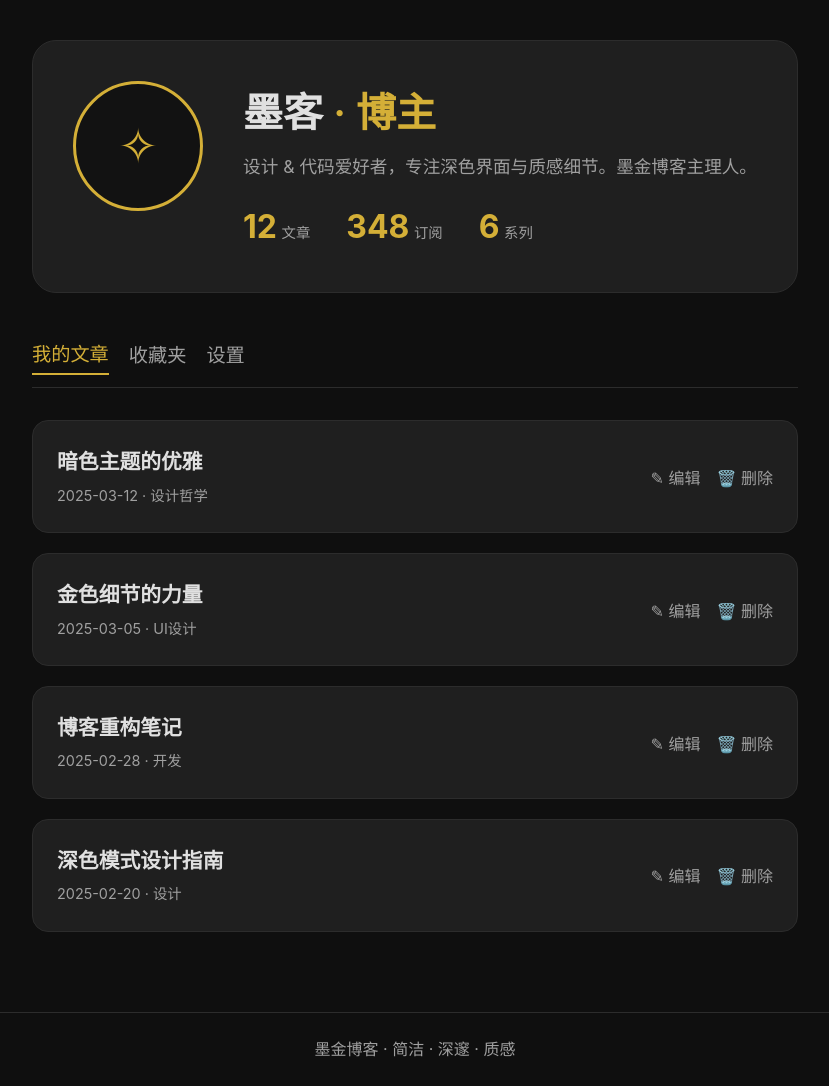
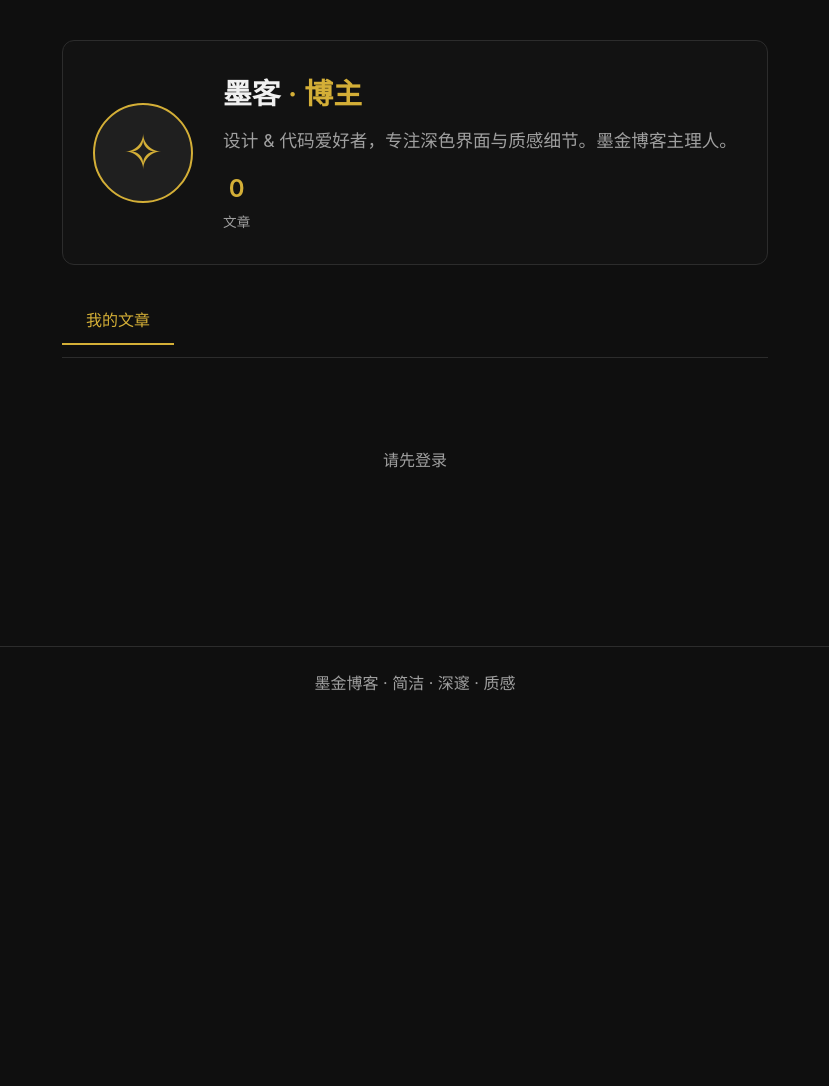
Before and after one commit to wwt1733/Blog_614, a Flask app: page /profile in a window 1280 px wide. Shown: the part 79-1165 px from the top of the page, without its empty margins (225-1054 px from the left). After the commit the page ends 770 px from the top, so only its background shows below. Run offline with Flask 3, Linux system fonts and the light colour scheme.

Commit message:
修改个人主页显示内容“
exit

```diff
--- a/app.py
+++ b/app.py
@@ -121,9 +121,75 @@ def pub():
         return jsonify({"result":True, "msg":None, "blog_id": blog.id})
 
 
-@app.route('/profile')
+@app.route('/profile', methods=['GET'])
 def profile():
     return render_template('profile.html')
+
+@app.route('/api/user/posts', methods=['GET'])
+def get_user_posts():
+    if 'user_id' not in session:
+        return jsonify({"result": False, "msg":"请先登录"})
+    posts = db.session.query(Blog).filter(Blog.publisher_id == session['user_id']).order_by(Blog.pub_date.desc()).all()
+    posts_list = []
+    for post in posts:
+        posts_list.append({
+            'id':post.id,
+            'title':post.title,
+            'content':post.content,
+            'pub_date':post.pub_date,
+            'category':post.category.name,
+        })
+    return jsonify({"result":True, "msg":None, "posts": posts_list})
+
+@app.route('/api/post/<int:post_id>', methods=['GET'])
+def get_post(post_id):
+    if 'user_id' not in session:
+        return jsonify({"result":False, "msg":"请先登录"})
+
+    post = db.session.get(Blog, post_id)
+    if not post:
+        return jsonify({"result":False, "msg":"文章不存在"})
+
+    return jsonify({
+        "result":True,
+        "post": {
+            "id": post.id,
+            "title": post.title,
+            "content": post.content,
+            "pub_date": post.pub_date.strftime('%Y-%m-%d'),
+            "category": post.category.name,
+        }
+    })
+
+
+@app.route('/api/post/<int:post_id>', methods=['PUT'])
+def update_post(post_id):
+    if 'user_id' not in session:
+        return jsonify({"result":False, "msg":"请先登录"})
+
+    post = db.session.get(Blog, post_id)
+
+    data = request.get_json()
+    title = data.get('title')
+    content = data.get('content')
+    category_name = data.get('category')
+
+    post.title = title
+    post.content = content
+
+    db.session.commit()
+    return jsonify({"result":True, "msg":None})
+
+@app.route('/api/post/<int:post_id>', methods=['DELETE'])
+def delete_post(post_id):
+    if 'user_id' not in session:
+        return jsonify({"result":False, "msg":"请先登录"})
+
+    post = db.session.get(Blog, post_id)
+    db.session.delete(post)
+    db.session.commit()
+    return jsonify({"result":True, "msg":None})
+
 
 
 if __name__ == '__main__':
--- a/static/js/main.js
+++ b/static/js/main.js
@@ -405,8 +405,210 @@ function initPublishPage() {
 
 // 个人主页初始化
 function initProfilePage() {
-    // 个人主页的特定初始化逻辑
+    loadUserPosts();
+    loadUserInfo();
 }
+
+// 加载用户信息
+async function loadUserInfo() {
+    const { getCurrentUser } = await import('./modules/auth.js');
+    const data = await getCurrentUser();
+
+    if (data.is_logged_in) {
+        const profileName = document.getElementById('profileName');
+        const profileAvatar = document.getElementById('profileAvatar');
+
+        if (profileName) {
+            profileName.textContent = data.user.username;
+        }
+
+        if (profileAvatar) {
+            if (data.user.avatar) {
+                profileAvatar.innerHTML = `<img src="${data.user.avatar}" alt="头像">`;
+            } else {
+                profileAvatar.textContent = '✧';
+            }
+        }
+    }
+}
+
+// 加载用户文章
+async function loadUserPosts() {
+    const postsContainer = document.getElementById('postsContainer');
+
+    try {
+        const response = await fetch('/api/user/posts');
+        const data = await response.json();
+
+        if (!data.result) {
+            postsContainer.innerHTML = `<div class="empty-posts">${data.msg || '加载失败'}</div>`;
+            return;
+        }
+
+        const posts = data.posts;
+        const postCount = document.getElementById('postCount');
+        if (postCount) {
+            postCount.textContent = posts.length;
+        }
+
+        if (posts.length === 0) {
+            postsContainer.innerHTML = `
+                <div class="empty-posts">
+                    <p>还没有发布过文章</p>
+                    <a href="/pub" style="color: var(--gold);">去发布第一篇</a>
+                </div>
+            `;
+            return;
+        }
+
+        // 渲染文章列表
+        postsContainer.innerHTML = `
+            <div class="my-posts">
+                ${posts.map(post => `
+                    <div class="post-item" data-post-id="${post.id}">
+                        <div class="post-info">
+                            <h4>${escapeHtml(post.title)}</h4>
+                            <div class="post-date">${post.pub_date}</div>
+                        </div>
+                        <div class="post-actions">
+                            <button class="edit-btn" onclick="window.editPostById(${post.id})">✎ 编辑</button>
+                            <button class="delete-btn" onclick="window.deletePostById(${post.id}, '${escapeHtml(post.title)}')">🗑️ 删除</button>
+                        </div>
+                    </div>
+                `).join('')}
+            </div>
+        `;
+
+    } catch (error) {
+        console.error('加载文章失败:', error);
+        postsContainer.innerHTML = '<div class="empty-posts">加载失败，请刷新页面重试</div>';
+    }
+}
+
+// HTML 转义函数，防止 XSS 攻击
+function escapeHtml(text) {
+    const div = document.createElement('div');
+    div.textContent = text;
+    return div.innerHTML;
+}
+
+// 编辑文章（全局函数）
+window.editPostById = async function(postId) {
+    try {
+        // 获取文章详情
+        const response = await fetch(`/api/post/${postId}`);
+        const data = await response.json();
+
+        if (data.result) {
+            // 填充表单
+            document.getElementById('editTitle').value = data.post.title;
+            document.getElementById('editCategory').value = data.post.category || '';
+            document.getElementById('editContent').value = data.post.content;
+
+            // 存储当前编辑的文章ID
+            window.currentEditPostId = postId;
+
+            // 显示模态框
+            document.getElementById('editModal').classList.add('show');
+        } else {
+            showMessage(data.msg || '获取文章失败', 'error');
+        }
+    } catch (error) {
+        console.error('获取文章失败:', error);
+        showMessage('网络错误，请稍后重试', 'error');
+    }
+};
+
+// 关闭编辑模态框
+window.closeEditModal = function() {
+    document.getElementById('editModal').classList.remove('show');
+    window.currentEditPostId = null;
+};
+
+// 保存编辑
+async function saveEditPost(event) {
+    event.preventDefault();
+
+    const postId = window.currentEditPostId;
+    if (!postId) return;
+
+    const title = document.getElementById('editTitle').value.trim();
+    const category = document.getElementById('editCategory').value.trim();
+    const content = document.getElementById('editContent').value.trim();
+
+    if (!title || !content) {
+        showMessage('标题和内容不能为空', 'error');
+        return;
+    }
+
+    const submitBtn = document.querySelector('#editForm button[type="submit"]');
+    const originalText = submitBtn.textContent;
+    submitBtn.disabled = true;
+    submitBtn.textContent = '保存中...';
+
+    try {
+        const response = await fetch(`/api/post/${postId}`, {
+            method: 'PUT',
+            headers: {
+                'Content-Type': 'application/json',
+            },
+            body: JSON.stringify({
+                title: title,
+                content: content,
+                category: category
+            })
+        });
+
+        const data = await response.json();
+
+        if (data.result) {
+            showMessage('文章更新成功', 'info');
+            closeEditModal();
+            loadUserPosts();  // 刷新文章列表
+        } else {
+            showMessage(data.msg || '更新失败', 'error');
+        }
+    } catch (error) {
+        console.error('更新失败:', error);
+        showMessage('网络错误，请稍后重试', 'error');
+    } finally {
+        submitBtn.disabled = false;
+        submitBtn.textContent = originalText;
+    }
+}
+
+// 删除文章（全局函数）
+window.deletePostById = async function(postId, postTitle) {
+    if (!confirm(`确定要删除《${postTitle}》吗？此操作不可恢复。`)) {
+        return;
+    }
+
+    try {
+        const response = await fetch(`/api/post/${postId}`, {
+            method: 'DELETE'
+        });
+
+        const data = await response.json();
+
+        if (data.result) {
+            showMessage('文章已删除', 'info');
+            loadUserPosts();  // 刷新文章列表
+        } else {
+            showMessage(data.msg || '删除失败', 'error');
+        }
+    } catch (error) {
+        console.error('删除失败:', error);
+        showMessage('网络错误，请稍后重试', 'error');
+    }
+};
+
+// 绑定编辑表单提交事件
+document.addEventListener('DOMContentLoaded', function() {
+    const editForm = document.getElementById('editForm');
+    if (editForm) {
+        editForm.addEventListener('submit', saveEditPost);
+    }
+});
 
 // 首页初始化
 function initHomePage() {
--- a/templates/profile.html
+++ b/templates/profile.html
@@ -5,6 +5,261 @@
     <meta name="viewport" content="width=device-width, initial-scale=1.0">
     <title>墨金博客 · 个人主页</title>
     <link rel="stylesheet" href="/static/css/Blog_css.css">
+    <style>
+        /* 个人主页样式 */
+        .profile-container {
+            max-width: 800px;
+            margin: 40px auto;
+            padding: 0 20px;
+        }
+
+        .profile-header {
+            background-color: var(--darker-bg);
+            border-radius: 12px;
+            padding: 30px;
+            margin-bottom: 30px;
+            display: flex;
+            gap: 30px;
+            align-items: center;
+            border: 1px solid var(--border-gray);
+        }
+
+        .profile-avatar {
+            width: 100px;
+            height: 100px;
+            border-radius: 50%;
+            background-color: var(--card-bg);
+            border: 2px solid var(--gold);
+            display: flex;
+            align-items: center;
+            justify-content: center;
+            font-size: 3rem;
+            color: var(--gold);
+        }
+
+        .profile-avatar img {
+            width: 100%;
+            height: 100%;
+            border-radius: 50%;
+            object-fit: cover;
+        }
+
+        .profile-info {
+            flex: 1;
+        }
+
+        .profile-name {
+            font-size: 1.8rem;
+            font-weight: 600;
+            margin-bottom: 10px;
+            color: var(--text-light);
+        }
+
+        .profile-bio {
+            color: var(--text-muted);
+            margin-bottom: 15px;
+            line-height: 1.6;
+        }
+
+        .profile-stats {
+            display: flex;
+            gap: 30px;
+        }
+
+        .stat-item {
+            text-align: center;
+        }
+
+        .stat-value {
+            font-size: 1.5rem;
+            font-weight: 600;
+            color: var(--gold);
+            display: block;
+        }
+
+        .stat-label {
+            font-size: 0.85rem;
+            color: var(--text-muted);
+        }
+
+        .profile-tabs {
+            margin-bottom: 30px;
+            border-bottom: 1px solid var(--border-gray);
+        }
+
+        .tab-btn {
+            background: none;
+            border: none;
+            padding: 12px 24px;
+            color: var(--text-muted);
+            cursor: pointer;
+            font-size: 1rem;
+            transition: all 0.3s;
+        }
+
+        .tab-btn.active-tab {
+            color: var(--gold);
+            border-bottom: 2px solid var(--gold);
+        }
+
+        .my-posts {
+            display: flex;
+            flex-direction: column;
+            gap: 16px;
+        }
+
+        .post-item {
+            background-color: var(--darker-bg);
+            border-radius: 8px;
+            padding: 20px;
+            cursor: pointer;
+            transition: all 0.3s;
+            border: 1px solid var(--border-gray);
+            display: flex;
+            justify-content: space-between;
+            align-items: center;
+        }
+
+        .post-item:hover {
+            border-color: var(--gold);
+            transform: translateX(4px);
+        }
+
+        .post-info {
+            flex: 1;
+        }
+
+        .post-info h4 {
+            font-size: 1.2rem;
+            margin-bottom: 8px;
+            color: var(--text-light);
+        }
+
+        .post-date {
+            font-size: 0.85rem;
+            color: var(--text-muted);
+        }
+
+        .post-actions {
+            display: flex;
+            gap: 12px;
+        }
+
+        .edit-btn, .delete-btn {
+            padding: 6px 12px;
+            border: none;
+            border-radius: 4px;
+            cursor: pointer;
+            font-size: 0.85rem;
+            transition: all 0.3s;
+        }
+
+        .edit-btn {
+            background-color: var(--gold);
+            color: #1a1a1a;
+        }
+
+        .edit-btn:hover {
+            background-color: #e6b422;
+        }
+
+        .delete-btn {
+            background-color: transparent;
+            border: 1px solid #ff6b6b;
+            color: #ff6b6b;
+        }
+
+        .delete-btn:hover {
+            background-color: #ff6b6b;
+            color: white;
+        }
+
+        .empty-posts {
+            text-align: center;
+            padding: 60px 20px;
+            color: var(--text-muted);
+        }
+
+        /* 编辑模态框样式 */
+        .modal {
+            display: none;
+            position: fixed;
+            top: 0;
+            left: 0;
+            width: 100%;
+            height: 100%;
+            background-color: rgba(0, 0, 0, 0.8);
+            z-index: 1000;
+            align-items: center;
+            justify-content: center;
+        }
+
+        .modal.show {
+            display: flex;
+        }
+
+        .modal-content {
+            background-color: var(--card-bg);
+            border-radius: 12px;
+            padding: 30px;
+            max-width: 600px;
+            width: 90%;
+            max-height: 80vh;
+            overflow-y: auto;
+        }
+
+        .modal-header {
+            display: flex;
+            justify-content: space-between;
+            align-items: center;
+            margin-bottom: 20px;
+        }
+
+        .modal-header h3 {
+            color: var(--text-light);
+        }
+
+        .close-modal {
+            background: none;
+            border: none;
+            color: var(--text-muted);
+            font-size: 1.5rem;
+            cursor: pointer;
+        }
+
+        .modal-form-group {
+            margin-bottom: 20px;
+        }
+
+        .modal-form-group label {
+            display: block;
+            margin-bottom: 8px;
+            color: var(--text-light);
+        }
+
+        .modal-form-group input,
+        .modal-form-group textarea {
+            width: 100%;
+            padding: 10px;
+            background-color: var(--darker-bg);
+            border: 1px solid var(--border-gray);
+            border-radius: 6px;
+            color: var(--text-light);
+        }
+
+        .modal-actions {
+            display: flex;
+            justify-content: flex-end;
+            gap: 12px;
+            margin-top: 20px;
+        }
+
+        .loading {
+            text-align: center;
+            padding: 40px;
+            color: var(--text-muted);
+        }
+    </style>
 </head>
 <body>
     <!-- 导航栏 -->
@@ -32,65 +287,54 @@
                     <div class="profile-name">墨客 <span style="color: var(--gold);">· 博主</span></div>
                     <div class="profile-bio">设计 & 代码爱好者，专注深色界面与质感细节。墨金博客主理人。</div>
                     <div class="profile-stats">
-                        <div class="stat-item"><span class="stat-value">12</span> <span class="stat-label">文章</span></div>
-                        <div class="stat-item"><span class="stat-value">348</span> <span class="stat-label">订阅</span></div>
-                        <div class="stat-item"><span class="stat-value">6</span> <span class="stat-label">系列</span></div>
+                        <div class="stat-item">
+                            <span class="stat-value" id="postCount">0</span>
+                            <span class="stat-label">文章</span>
+                        </div>
                     </div>
                 </div>
             </div>
 
             <!-- 标签页 -->
             <div class="profile-tabs">
-                <button class="tab-btn active-tab" onclick="alert('我的文章')">我的文章</button>
-                <button class="tab-btn" onclick="alert('收藏夹')">收藏夹</button>
-                <button class="tab-btn" onclick="alert('设置')">设置</button>
+                <button class="tab-btn active-tab">我的文章</button>
             </div>
 
-            <!-- 文章列表 -->
-            <div class="my-posts">
-                <div class="post-item" onclick="viewPost('暗色主题的优雅')">
-                    <div class="post-info">
-                        <h4>暗色主题的优雅</h4>
-                        <span class="post-date">2025-03-12 · 设计哲学</span>
-                    </div>
-                    <div class="post-actions">
-                        <button class="edit-btn" onclick="editPost(event, '暗色主题的优雅')">✎ 编辑</button>
-                        <button class="delete-btn" onclick="deletePost(event, '暗色主题的优雅')">🗑️ 删除</button>
-                    </div>
-                </div>
-                <div class="post-item" onclick="viewPost('金色细节的力量')">
-                    <div class="post-info">
-                        <h4>金色细节的力量</h4>
-                        <span class="post-date">2025-03-05 · UI设计</span>
-                    </div>
-                    <div class="post-actions">
-                        <button class="edit-btn" onclick="editPost(event, '金色细节的力量')">✎ 编辑</button>
-                        <button class="delete-btn" onclick="deletePost(event, '金色细节的力量')">🗑️ 删除</button>
-                    </div>
-                </div>
-                <div class="post-item" onclick="viewPost('博客重构笔记')">
-                    <div class="post-info">
-                        <h4>博客重构笔记</h4>
-                        <span class="post-date">2025-02-28 · 开发</span>
-                    </div>
-                    <div class="post-actions">
-                        <button class="edit-btn" onclick="editPost(event, '博客重构笔记')">✎ 编辑</button>
-                        <button class="delete-btn" onclick="deletePost(event, '博客重构笔记')">🗑️ 删除</button>
-                    </div>
-                </div>
-                <div class="post-item" onclick="viewPost('深色模式设计指南')">
-                    <div class="post-info">
-                        <h4>深色模式设计指南</h4>
-                        <span class="post-date">2025-02-20 · 设计</span>
-                    </div>
-                    <div class="post-actions">
-                        <button class="edit-btn" onclick="editPost(event, '深色模式设计指南')">✎ 编辑</button>
-                        <button class="delete-btn" onclick="deletePost(event, '深色模式设计指南')">🗑️ 删除</button>
-                    </div>
-                </div>
+           <!-- 文章列表容器 -->
+            <div id="postsContainer">
+                <div class="loading">加载中...</div>
             </div>
         </div>
     </main>
+
+    <!-- 编辑文章模态框 -->
+    <div id="editModal" class="modal">
+        <div class="modal-content">
+            <div class="modal-header">
+                <h3>编辑文章</h3>
+                <button class="close-modal" onclick="closeEditModal()">✕</button>
+            </div>
+            <form id="editForm">
+                <div class="modal-form-group">
+                    <label>标题 *</label>
+                    <input type="text" id="editTitle" required>
+                </div>
+                <div class="modal-form-group">
+                    <label>分类</label>
+                    <input type="text" id="editCategory" placeholder="设计 / 技术 / 思考">
+                </div>
+                <div class="modal-form-group">
+                    <label>正文 *</label>
+                    <textarea id="editContent" rows="10" required></textarea>
+                </div>
+                <div class="modal-actions">
+                    <button type="button" class="delete-btn" onclick="closeEditModal()">取消</button>
+                    <button type="submit" class="edit-btn">保存修改</button>
+                </div>
+            </form>
+        </div>
+    </div>
+
 
     <footer class="footer">
         <div class="container">
```
Also changed, not shown: instance/mydatabase.db.
